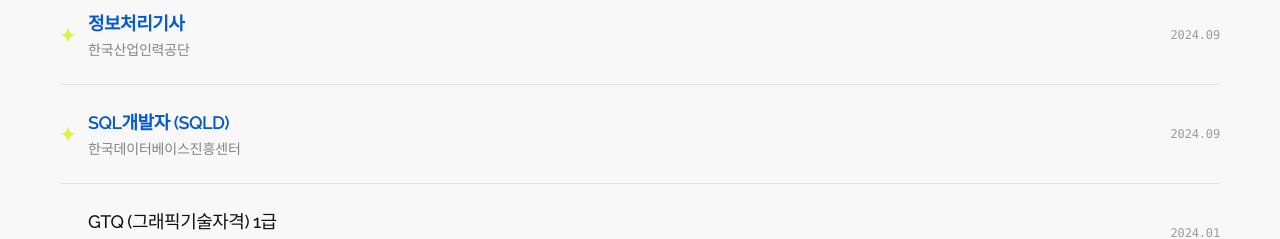
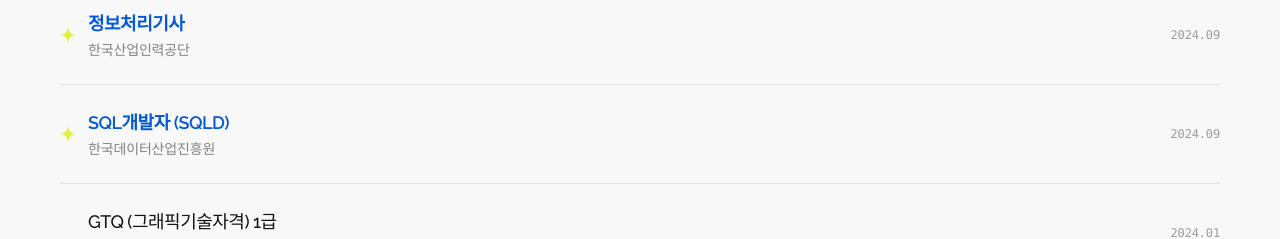
Before and after one commit to Da1re/atelier-dalre, a Next.js app in the folder apps/web/: page /about in a window 1280 px wide. Shown: the part 1440-1679 px from the top of the page. Built offline with nearby package versions, Linux system fonts and the light colour scheme; a web font is replaced by a local one.

Commit message:
fix: SQLD 발급기관명 정정

```diff
--- a/apps/web/src/app/about/models.ts
+++ b/apps/web/src/app/about/models.ts
@@ -49,7 +49,7 @@
   },
   {
     name: "SQL개발자 (SQLD)",
-    issuer: "한국데이터베이스진흥센터",
+    issuer: "한국데이터산업진흥원",
     date: "2024.09",
     pinned: true,
   },
```
